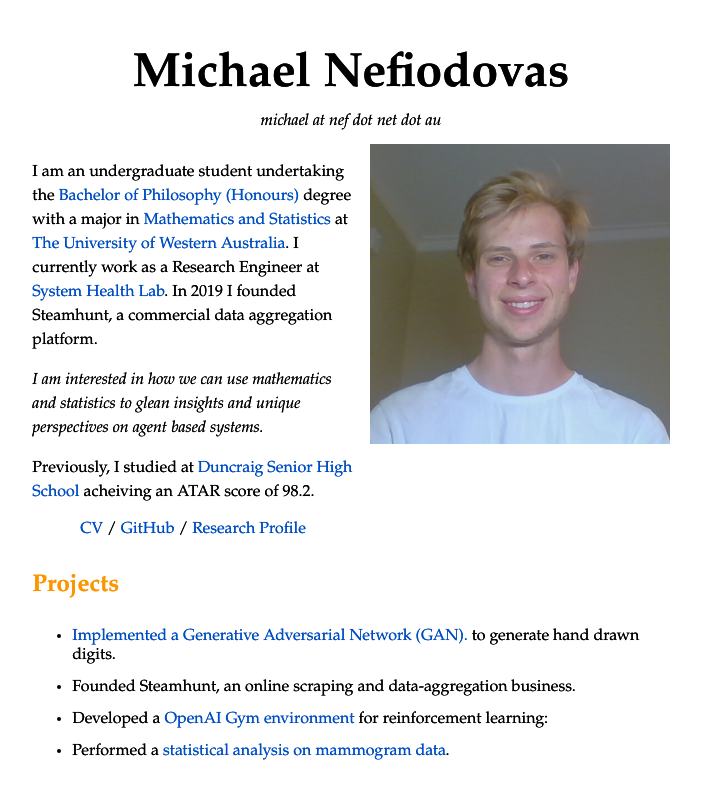
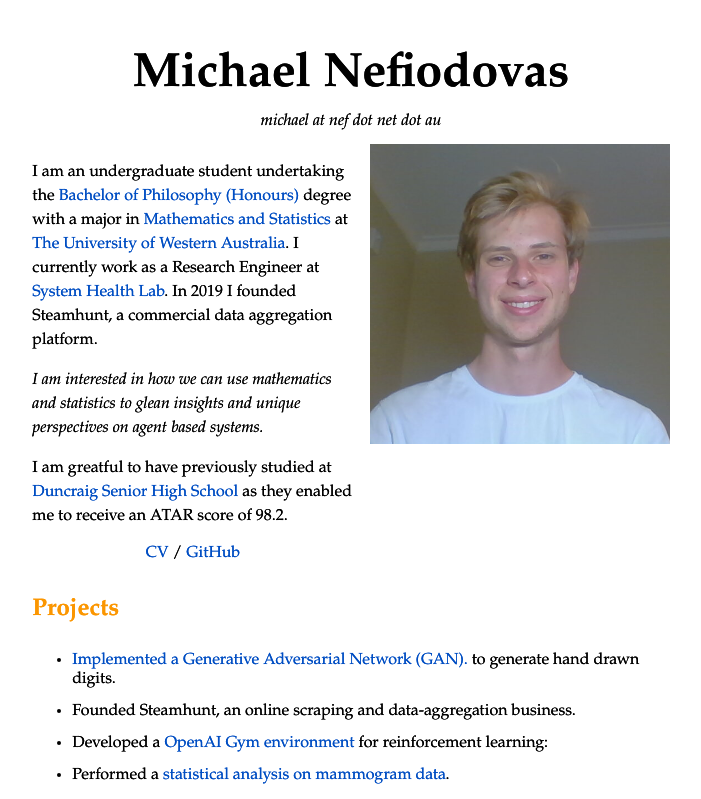
Before and after one commit to MouseAndKeyboard/nefsite, a Next.js app: page / in a window 1280 px wide. Shown: the top 799 px of the page, without its empty margins (289-990 px from the left). Built offline with nearby package versions, Linux system fonts and the light colour scheme.

Commit message:
cleaned up broken links

```diff
--- a/pages/index.js
+++ b/pages/index.js
@@ -77,7 +77,7 @@ export default function Home() {
 
   const [projects, setProjects] = useState([
     <>
-      <a href="github.com/MouseAndKeyboard/GAN/blob/master/gan.org">
+      <a href="https://github.com/MouseAndKeyboard/GAN/blob/master/gan.org">
         Implemented a Generative Adversarial Network (GAN).
       </a>{" "}
       to generate hand drawn digits.
@@ -85,12 +85,14 @@ export default function Home() {
     <>Founded Steamhunt, an online scraping and data-aggregation business.</>,
     <>
       Developed a{" "}
-      <a href="github.com/MouseAndKeyboard/gym-spoof">OpenAI Gym environment</a>{" "}
+      <a href="https://github.com/MouseAndKeyboard/gym-spoof">
+        OpenAI Gym environment
+      </a>{" "}
       for reinforcement learning:
     </>,
     <>
       Performed a{" "}
-      <a href="github.com/MouseAndKeyboard/mammogram-analysis">
+      <a href="https://github.com/MouseAndKeyboard/mammogram-analysis">
         statistical analysis on mammogram data
       </a>
       .
@@ -143,19 +145,20 @@ export default function Home() {
               </em>
             </p>
             <p>
-              Previously, I studied at{" "}
+              I am greatful to have previously studied at{" "}
               <a href="https://www.duncraigshs.wa.edu.au/">
                 Duncraig Senior High School
               </a>{" "}
-              acheiving an ATAR score of 98.2.
+              as they enabled me to receive an ATAR score of 98.2.
             </p>
           </div>
           <div className={styles.links}>
             <a href="">CV</a> /{" "}
-            <a href="https://github.com/MouseAndKeyboard">GitHub</a> /{" "}
-            <a href="https://research-repository.uwa.edu.au/en/persons/michael-nefiodovas">
-              Research Profile
-            </a>
+            <a href="https://github.com/MouseAndKeyboard">GitHub</a>
+            {/*  /{" "} */}
+            {/* <a href="https://research-repository.uwa.edu.au/en/persons/michael-nefiodovas"> */}
+            {/*   Research Profile */}
+            {/* </a> */}
           </div>
 
           <div className={styles.info}>
```
